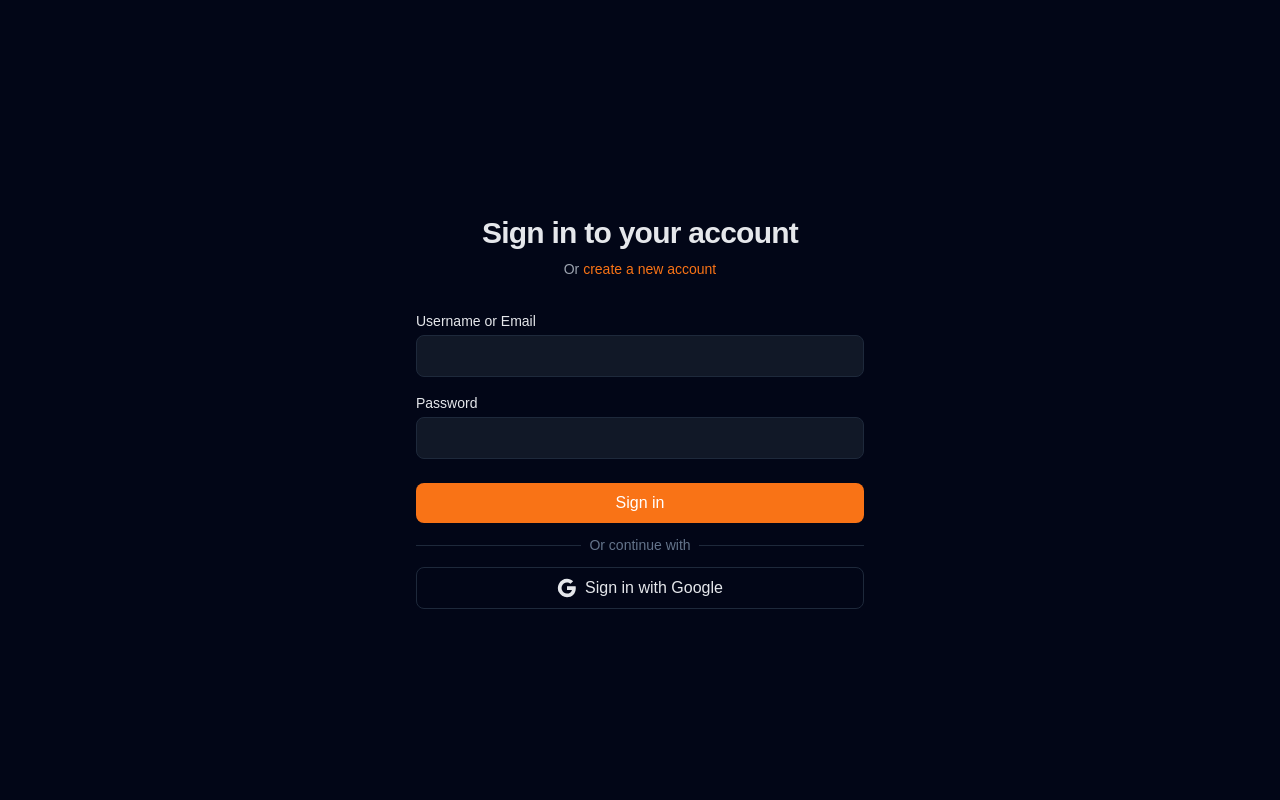
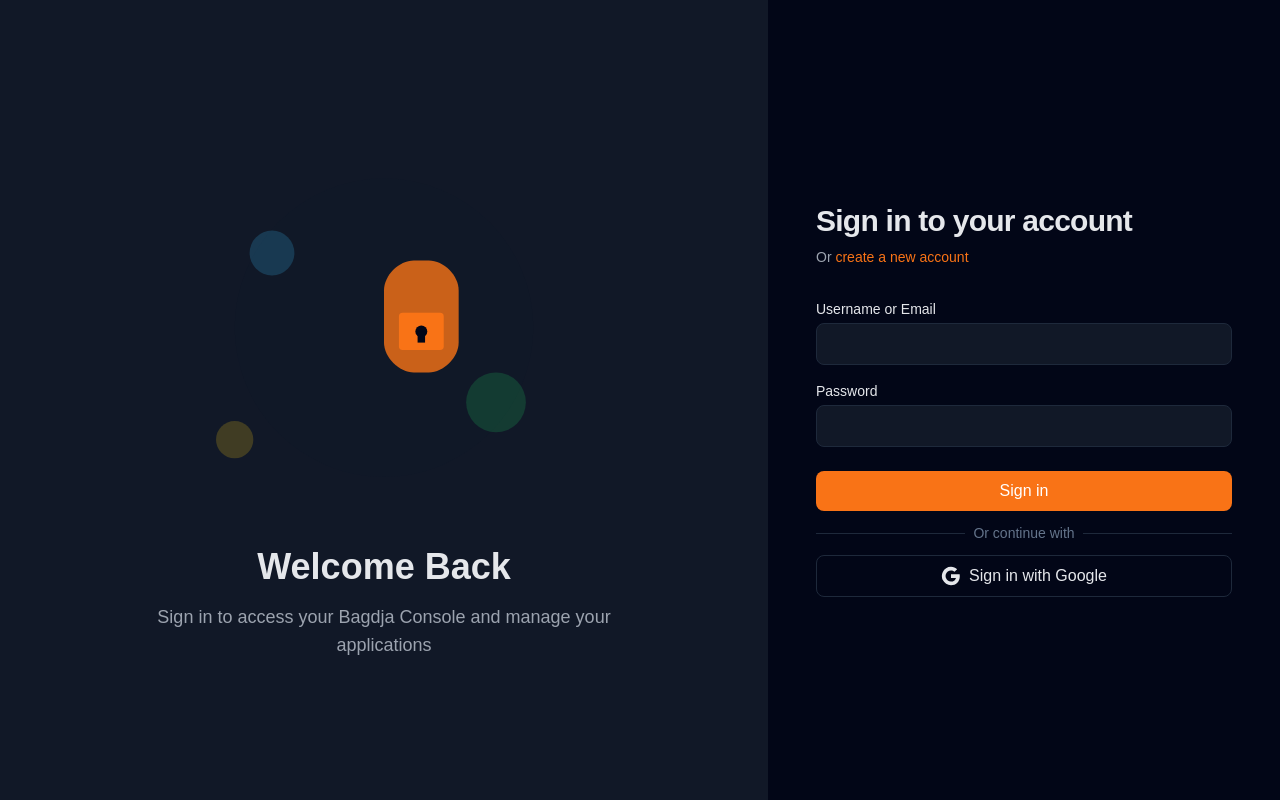
Before and after one commit to bagdja-dev/bagdja-console, a Next.js app: page /login in a window 1280 px wide. Built offline with nearby package versions, Linux system fonts and the light colour scheme; no server answers.

Commit message:
DEV-0: implement color branding and new login layout

```diff
--- a/src/app/login/page.tsx
+++ b/src/app/login/page.tsx
@@ -46,13 +46,63 @@ function LoginContent() {
   };
 
   return (
-    <div className="flex min-h-screen items-center justify-center bg-[var(--bg-main)] px-4 py-12 sm:px-6 lg:px-8">
+    <div className="flex min-h-screen bg-[var(--bg-main)]">
+      {/* Left Column - Illustration (60%) */}
+      <div className="hidden lg:flex lg:w-[60%] items-center justify-center bg-[var(--bg-surface)] p-12">
+        <div className="w-full max-w-lg space-y-8">
+          {/* Illustration SVG */}
+          <div className="flex justify-center">
+            <svg
+              className="w-full h-auto max-w-md"
+              viewBox="0 0 600 500"
+              fill="none"
+              xmlns="http://www.w3.org/2000/svg"
+            >
+              {/* Background Circle */}
+              <circle cx="300" cy="250" r="200" fill="var(--bg-sidebar)" opacity="0.3" />
+
+              {/* Main Illustration - Lock/Shield */}
+              <g transform="translate(200, 150)">
+                {/* Shield/Lock Shape */}
+                <path
+                  d="M100 50 L100 120 C100 140 120 160 140 160 L160 160 C180 160 200 140 200 120 L200 50 C200 30 180 10 160 10 L140 10 C120 10 100 30 100 50 Z"
+                  fill="var(--action-primary)"
+                  opacity="0.8"
+                />
+                {/* Lock Body */}
+                <rect x="120" y="80" width="60" height="50" rx="5" fill="var(--action-primary)" />
+                {/* Lock Keyhole */}
+                <circle cx="150" cy="105" r="8" fill="var(--bg-main)" />
+                <rect x="145" y="105" width="10" height="15" fill="var(--bg-main)" />
+              </g>
+
+              {/* Decorative Elements */}
+              <circle cx="150" cy="150" r="30" fill="var(--brand-info)" opacity="0.2" />
+              <circle cx="450" cy="350" r="40" fill="var(--brand-success)" opacity="0.2" />
+              <circle cx="100" cy="400" r="25" fill="var(--brand-warning)" opacity="0.2" />
+            </svg>
+          </div>
+
+          {/* Text Content */}
+          <div className="text-center space-y-4">
+            <h1 className="text-4xl font-bold text-[var(--text-primary)]">
+              Welcome Back
+            </h1>
+            <p className="text-lg text-[var(--text-secondary)]">
+              Sign in to access your Bagdja Console and manage your applications
+            </p>
+          </div>
+        </div>
+      </div>
+
+      {/* Right Column - Form (40%) */}
+      <div className="w-full lg:w-[40%] flex items-center justify-center p-4 sm:p-6 lg:p-12">
         <div className="w-full max-w-md space-y-8">
           <div>
-          <h2 className="mt-6 text-center text-3xl font-bold tracking-tight text-[var(--text-primary)]">
+            <h2 className="text-3xl font-bold tracking-tight text-[var(--text-primary)]">
               Sign in to your account
             </h2>
-          <p className="mt-2 text-center text-sm text-[var(--text-secondary)]">
+            <p className="mt-2 text-sm text-[var(--text-secondary)]">
               Or{' '}
               <Link
                 href="/register"
@@ -62,7 +112,8 @@ function LoginContent() {
               </Link>
             </p>
           </div>
-        <form className="mt-8 space-y-6" onSubmit={handleSubmit}>
+
+          <form className="space-y-6" onSubmit={handleSubmit}>
             {success && (
               <div
                 className="rounded-md bg-[var(--brand-success)]/20 border border-[var(--brand-success)]/30 p-4 text-sm text-[var(--brand-success)]"
@@ -79,7 +130,8 @@ function LoginContent() {
                 {error}
               </div>
             )}
-          <div className="space-y-4 rounded-md">
+
+            <div className="space-y-4">
               <Input
                 label="Username or Email"
                 type="text"
@@ -152,6 +204,7 @@ function LoginContent() {
           </form>
         </div>
       </div>
+    </div>
   );
 }
 
```
Lines whose indentation alone changed are shown as unchanged.
